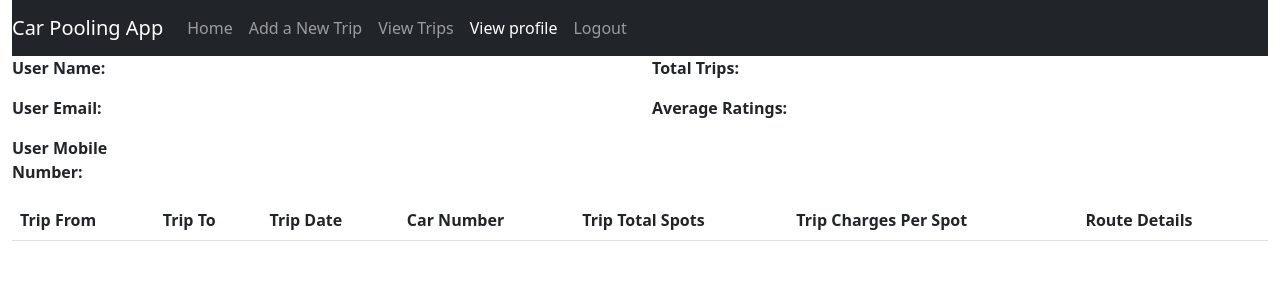
After one commit to sahilM1001/car_pooling_app, a Django app: page /carpooling/view/myProfile in a window 1280 px wide. The commit adds this page. Shown: the top 300 px of the page. Run offline with Django 4.2, Linux system fonts and the light colour scheme; data that the repository does not hold is empty; some libraries are stand-ins or nearby versions.

Commit message:
user dashboard created

```diff
--- a/carpoolingapp/urls.py
+++ b/carpoolingapp/urls.py
@@ -15,6 +15,8 @@ urlpatterns = [
     path('api/updateDetails', views.updateUserDetails, name='Update User Details'),#done
     path('api/viewTrips', views.viewTrips, name='View Trips'),#done
     path('api/logout', views.logoutReq, name='Logout Trips'),#done
+    path('api/myProfile', views.myProfile, name='My Profile'),#done
+
 
     #view paths
     path('view/login', views.loginView, name='Login View'),#done
@@ -22,5 +24,6 @@ urlpatterns = [
     path('view/home', views.homeView, name='Home View'),#done
     path('view/addTrip', views.addTripView, name='Add Trip View'),#done
     path('view/viewTrips', views.viewTripView, name='View Trips View'),#done
+    path('view/myProfile', views.myProfileView, name='My Profile View'),#done
 
 ]
--- a/carpoolingapp/views.py
+++ b/carpoolingapp/views.py
@@ -310,7 +310,41 @@ def cancelTrip(request):
 def logoutReq(request):
     print()
     user_id = request.session['user_id']
-    #del request.session[user_id]
+    print("request.session: ", request.session)
+    print("request session user_id: ", request.session['user_id'])
+    del request.session['user_id']
+    request.session.modified = True
     return redirect("/carpooling/view/login")
-    return HttpResponse("<h1>Logout Successful</h1>")
-    pass
+
+#function to render my Profile Page
+@csrf_exempt
+def myProfileView(request):
+    return render(request, "home/myProfile.html")
+
+#API function for my profile page
+@csrf_exempt
+def myProfile(request):
+    uid = request.session['user_id']
+    if request.method == "GET":
+        cur.execute("SELECT user_id, user_name, user_email, user_mobile_no FROM `user` WHERE user_id = '{}'".format(uid))
+        uData = cur.fetchone()
+        returnDict = {
+            'uData': uData
+        }
+
+        cur.execute("SELECT COUNT(*) FROM `trip_details` WHERE trip_driver_id = '{}'".format(uid))
+        trip_details_count = cur.fetchall()
+        returnDict['trip_details_count'] = trip_details_count
+
+        cur.execute("SELECT * FROM `trip_details` WHERE trip_driver_id = '{}' ORDER BY trip_date DESC LIMIT 5".format(uid))
+        trip_details = cur.fetchall()
+        returnDict['last_five_trips'] = trip_details
+
+        print("return dict: ", returnDict)
+
+        cur.execute("SELECT AVG(r_ratings) FROM `ratings` WHERE r_given_to = {}".format(int(uid)))
+        avg_ratings = cur.fetchall()
+        returnDict['avg_ratings'] = avg_ratings
+
+        print("return dict: ", returnDict)
+        return JsonResponse(returnDict)
--- a/templates/home/addTrip.html
+++ b/templates/home/addTrip.html
@@ -20,6 +20,7 @@
                 <a class="nav-item nav-link active" href="/carpooling/view/addTrip">Add a New Trip</a>
                 <a class="nav-item nav-link" href="/carpooling/view/viewTrips">View Trips</a>
                 <a class="nav-item nav-link" href="/carpooling/view/myProfile">View profile</a>
+                <a class="nav-item nav-link" href="/carpooling/api/logout">Logout</a>
               </div>
             </div>
           </nav>
--- /dev/null
+++ b/templates/home/myProfile.html
@@ -0,0 +1,155 @@
+{% load static %}
+<!DOCTYPE html>
+<html lang="en">
+<head>
+    <meta charset="UTF-8">
+    <meta http-equiv="X-UA-Compatible" content="IE=edge">
+    <meta name="viewport" content="width=device-width, initial-scale=1.0">
+    <title>My Profile</title>
+    <link rel="stylesheet" href='{% static "bootstrap.css"%}'>
+    <script language="JavaScript" src='{% static "jquery.js" %}'></script>
+
+</head>
+<body>
+    <div class="container-fluid col-md-12">
+        <nav class="navbar navbar-expand-lg navbar-dark bg-dark">
+            <a class="navbar-brand" href="/carpooling/view/home">Car Pooling App</a>
+
+            <div class="collapse navbar-collapse" id="navbarNavAltMarkup">
+              <div class="navbar-nav">
+                <a class="nav-item nav-link" href="/carpooling/view/home">Home</a>
+                <a class="nav-item nav-link" href="/carpooling/view/addTrip">Add a New Trip</a>
+                <a class="nav-item nav-link" href="/carpooling/view/viewTrips">View Trips</a>
+                <a class="nav-item nav-link active" href="/carpooling/view/myProfile">View profile</a>
+                <a class="nav-item nav-link" href="/carpooling/api/logout">Logout</a>
+              </div>
+            </div>
+          </nav>
+
+          <div id="mainContainer">
+
+            <div class="row">
+                <div class="col-md-6">
+                    <div class="row">
+                        <p class="col-md-3"><b>User Name:</b></p>
+                        <p class="col-md-3" id="uName"></p>
+                    </div>
+
+                    <div class="row">
+                        <p class="col-md-3"><b>User Email:</b></p>
+                        <p class="col-md-3" id="uEmail"></p>
+                    </div>
+
+                    <div class="row">
+                        <p class="col-md-3"><b>User Mobile Number:</b></p>
+                        <p class="col-md-3" id="uMob"></p>
+                    </div>
+                </div>
+                <div class="col-md-6">
+                    <div class="row">
+                        <p class="col-md-3"><b>Total Trips:</b></p>
+                        <p class="col-md-3" id="totalTrips"></p>
+                    </div>
+                    <div class="row">
+                        <p class="col-md-3"><b>Average Ratings:</b></p>
+                        <p class="col-md-3" id="avgRatings"></p>
+                    </div>
+                </div>
+            </div>
+            <div class="row">
+            <div class="col-md-12">
+                <table class="table table-hover">
+                    <thead>
+                      <tr>
+                        <th scope="col">Trip From</th>
+                        <th scope="col">Trip To</th>
+                        <th scope="col">Trip Date</th>
+                        <th scope="col">Car Number</th>
+                        <th scope="col">Trip Total Spots</th>
+                        <th scope="col">Trip Charges Per Spot</th>
+                        <th scope="col">Route Details</th>
+                      </tr>
+                    </thead>
+                    <tbody id="tripTbody">
+                    </tbody>
+                </table>
+            </div>
+            </div>
+          </div>
+    </div>
+
+    <script type='text/javascript'>
+        console.log("script executed")
+        let receivedData;
+        let userData;
+        let avgRatings;
+        let totalTrips;
+        let trips;
+        let logged_in_user = -1
+        $(document).ready(function(){
+
+                $.ajax({
+                    type: "GET",
+                    url: "http://127.0.0.1:8000/carpooling/api/myProfile",
+                    success: function(data){
+                        console.log("data received: ", data)
+                        userData = data.uData
+                        avgRatings = data.avg_ratings
+                        totalTrips = data.trip_details_count
+                        trips = data.last_five_trips
+                        //logged_in_user = data.logged_in_user
+                        //homeScreenLister(data.data)
+                        //console.log(data[2])
+                        console.log(userData)
+                        console.log(avgRatings)
+                        console.log(totalTrips)
+                        console.log(trips)
+                        updateLeftProfileCard(userData)
+                        updateRightProfileCard(avgRatings, totalTrips)
+                        updateBottomTripsTable(trips)
+                    }
+                })
+        })
+
+        function updateLeftProfileCard(data){
+            console.log(data[1])
+            $("#uName").text(data[1])
+            $("#uEmail").text(data[2])
+            $("#uMob").text(data[3])
+        }
+
+
+
+        function updateRightProfileCard(avgRatings,totalTrips){
+            $("#avgRatings").text(parseInt(avgRatings[0][0]).toString() + "/5")
+            $("#totalTrips").text(totalTrips)
+        }
+
+        function updateBottomTripsTable(trips){
+            let mainContainer = document.getElementById('tripTbody')
+            for (let i = 0; i < trips.length; i++){
+                let htmlObj = `
+                <tr>
+                    <td >${trips[i][1]}</th>
+                    <td >${trips[i][2]}</th>
+                    <td >${trips[i][3]}</th>
+                    <td >${trips[i][5]}</th>
+                    <td >${trips[i][6]}</th>
+                    <td >${trips[i][7]}</th>
+                    <td >${trips[i][10]}</th>
+                </tr>
+                ` ;
+                var template = document.createElement('template');
+                htmlObj = htmlObj.trim(); // Never return a text node of whitespace as the result
+                template.innerHTML = htmlObj;
+
+                mainContainer.appendChild(template.content.firstChild)
+
+            }
+
+        }
+
+    </script>
+
+</body>
+</html>
--- a/templates/home/viewTrip.html
+++ b/templates/home/viewTrip.html
@@ -24,6 +24,7 @@
                 <a class="nav-item nav-link" href="/carpooling/view/addTrip">Add a New Trip</a>
                 <a class="nav-item nav-link active" href="/carpooling/view/viewTrips">View Trips</a>
                 <a class="nav-item nav-link" href="/carpooling/view/myProfile">View profile</a>
+                <a class="nav-item nav-link" href="/carpooling/api/logout">Logout</a>
               </div>
             </div>
           </nav>
--- a/templates/login/login.html
+++ b/templates/login/login.html
@@ -6,7 +6,6 @@
     <meta http-equiv="X-UA-Compatible" content="IE=edge">
     <meta name="viewport" content="width=device-width, initial-scale=1.0">
     <link rel="stylesheet" href='{% static "bootstrap.css"%}'>
-
     <title>Login Page</title>
 </head>
 <body>
```
